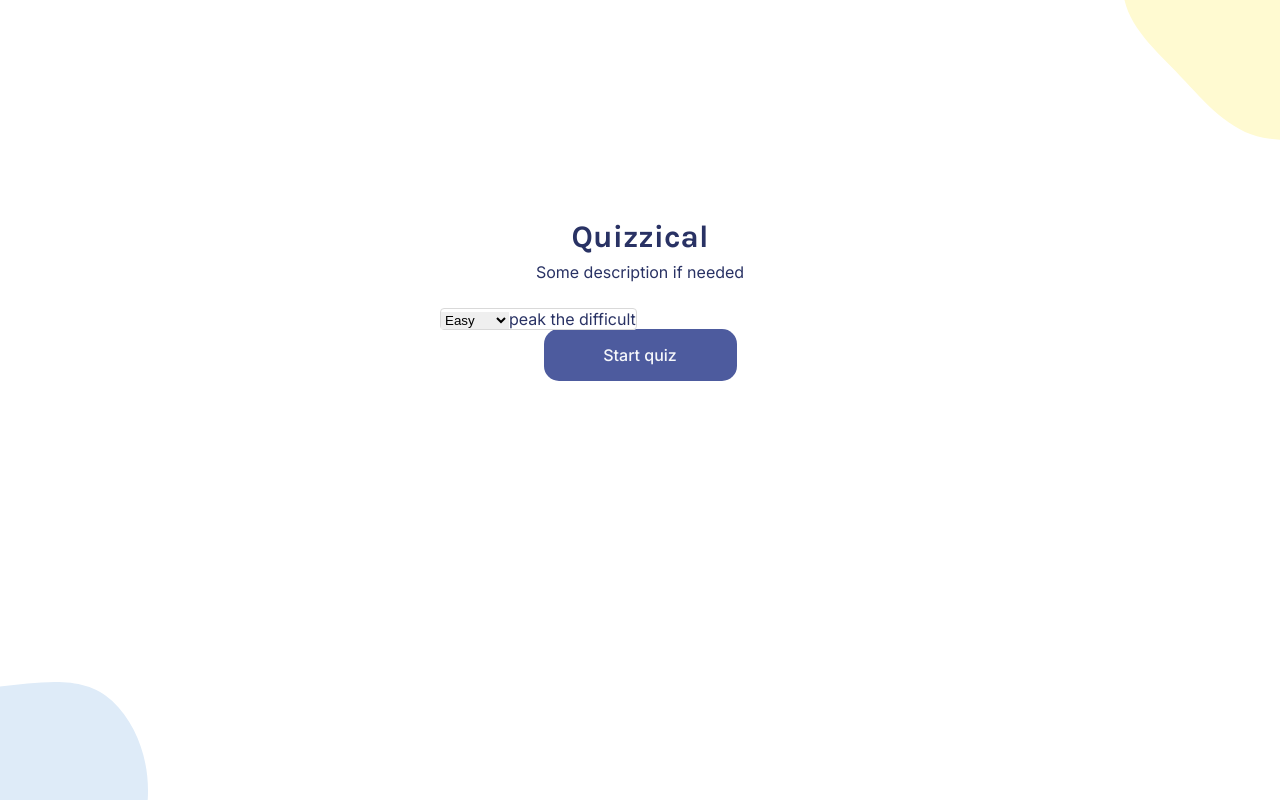
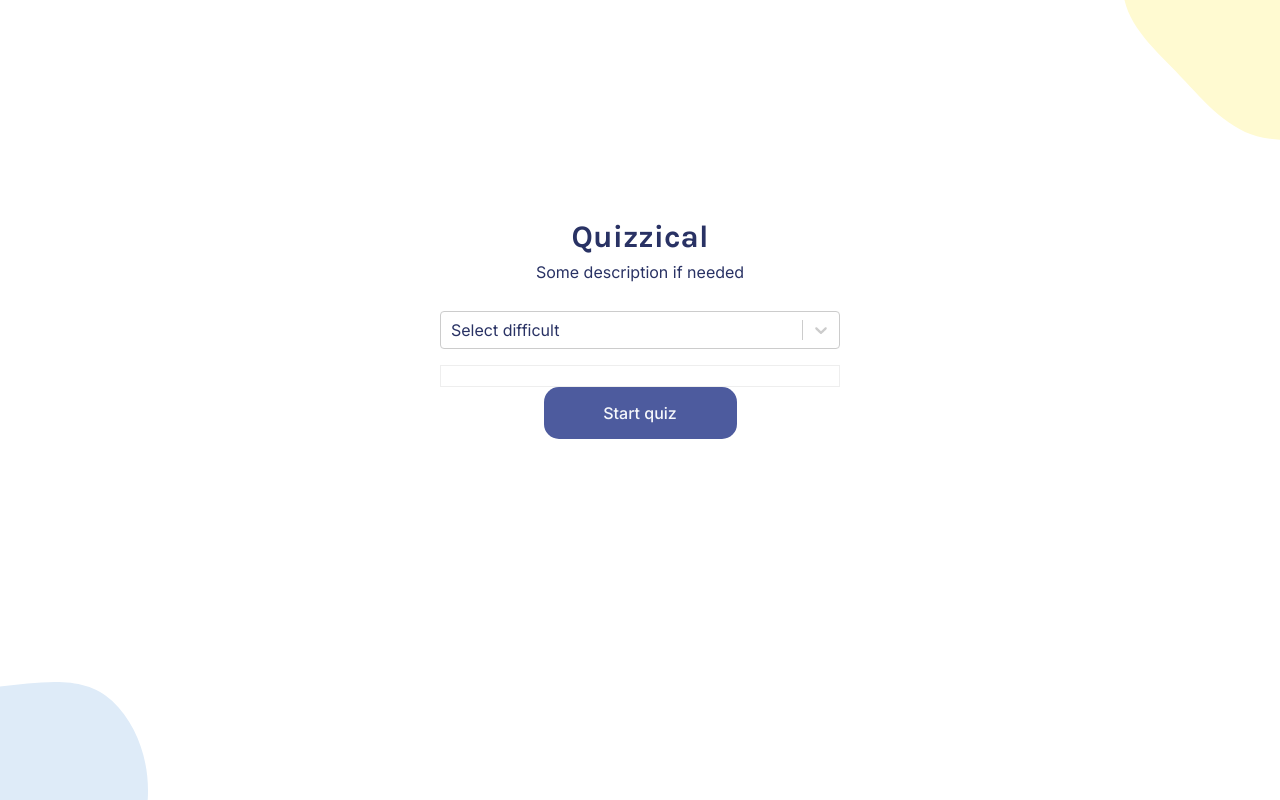
Before and after one commit to Haomari/Quizzical, a React (Create React App) app: page / in a window 1280 px wide. Built offline with nearby package versions, Linux system fonts and the light colour scheme.

Commit message:
styled select added

```diff
--- a/src/App.jsx
+++ b/src/App.jsx
@@ -1,14 +1,26 @@
 import React, { useState } from "react";
 import Quizzical from "./components/Quizzical";
+import Select from "react-select";
 
 function App() {
   const [isStartScreen, setIsStartScreen] = useState(true);
-	const [difficultOfQuizzical, setDifficultOfQuizzical] = useState("ease")
+  const [difficultOfQuizzical, setDifficultOfQuizzical] = useState("");
 
   const toggleIsStartScreen = () => {
-    setIsStartScreen((prevIsStartScreen) => !prevIsStartScreen);
-    console.log(isStartScreen);
+		console.log(difficultOfQuizzical)
+    if (difficultOfQuizzical.length > 0) {
+      setIsStartScreen((prevIsStartScreen) => !prevIsStartScreen);
+      console.log(isStartScreen);
+    } else {
+			alert("Please chouse difficult")
+		}
   };
+
+  const selectOptions = [
+    { value: "easy", label: "Easy" },
+    { value: "medium", label: "Medium" },
+    { value: "hard", label: "Hard" },
+  ];
 
   console.log("run A");
 
@@ -50,18 +62,16 @@ function App() {
             <>
               <h2 className="main__title">Quizzical</h2>
               <p className="main__description">Some description if needed</p>
-              <label className="select__title ">
-                <select
-								className="main__select select"
-                  value={difficultOfQuizzical}
-                  onChange={(e) => setDifficultOfQuizzical(e.target.value)}
-                >
-                  <option className="select__value" value="easy">Easy</option>
-                  <option className="select__value" value="medium">Medium</option>
-                  <option className="select__value" value="hard">Hard</option>
-                </select>
-								peak the difficult
-              </label>
+              <Select
+                options={selectOptions}
+                onChange={(e) => setDifficultOfQuizzical(e.value)}
+                className="main__select select-main"
+                placeholder="Select difficult"
+                classNamePrefix="select-main"
+                isSearchable={false}
+                // defaultMenuIsOpen
+              />
+							<input type="number" className="main__text-input input"/>
               <button
                 onClick={toggleIsStartScreen}
                 type="button"
@@ -71,9 +81,7 @@ function App() {
               </button>
             </>
           ) : (
-            <Quizzical
-						difficultOfQuizzical={difficultOfQuizzical}
-						/>
+            <Quizzical difficultOfQuizzical={difficultOfQuizzical} />
           )}
         </div>
       </section>
--- a/src/scss/base/forms/forms.scss
+++ b/src/scss/base/forms/forms.scss
@@ -22,7 +22,7 @@
 
 // <INPUTS>
 // Сніппет (HTML): inp
-// @import "input";
+@import "input";
 
 // <CHECK>
 // Сніппет (HTML): chk
--- a/src/scss/base/forms/select.scss
+++ b/src/scss/base/forms/select.scss
@@ -1,152 +1,51 @@
 // <SELECT>
 // Сніппет (HTML): sel
-.select {
-	min-width: 0;
-	position: relative;
-	// .select__body
-	&__body {
-		position: relative;
+.select-main {
+
+  &__control {
+    cursor: pointer !important;
+
+    &--menu-is-open .select-main__dropdown-indicator svg {
+      transform: rotate(180deg) !important;
     }
-	// .select__title
-	&__title {
-		color: inherit;
-		text-align: left;
-		border: 1px solid #d9d9d9;
-		background-color: #fff;
-		cursor: pointer;
-		width: 100%;
-		border-radius: 4px;
+
+		&--menu-is-open {
+			box-shadow: 0 0 0 rem(1) var(--bg-accent) !important;
 		}
-	// .select__value
-	&__value {
-		display: flex;
-		min-width: 0;
-		align-items: center;
-		height: rem(30);
-		padding: 0 rem(15);
-		gap: rem(10);
-		> * {
-			flex: 1 1 auto;
+
+		&--is-focused {
+			box-shadow: none !important;
+			border-color: hsl(0, 0%, 80%);
 		}
-		&:after {
-			content: "";
-			align-self: stretch;
-			flex: 0 0 10px;
-			transition: all 0.3s ease 0s;
-			display: flex;
-			justify-content: center;
-			align-items: center;
-			._select-open & {
-				transform: rotate(-180deg);
-			}
-		}
-		&._select-pseudo-label {
-			&::before {
-				content: attr(data-pseudo-label);
-				opacity: 0.5;
-			}
-		}
-	}
-	// .select__content
-	&__content {
-		flex: 1 1 auto;
-		overflow: hidden;
-		text-overflow: ellipsis;
-		white-space: nowrap;
-	}
-	// .select__text
-	&__text {
-		flex: 1 1 auto;
-		overflow: hidden;
-		text-overflow: ellipsis;
-		white-space: nowrap;
-	}
-	&__input {
-		width: 100%;
-		background-color: transparent;
-		height: 100%;
-	}
-	// .select__options
-	&__options {
-		color: #000;
-		position: absolute;
-		top: calc(100% - rem(1));
-		border-radius: 0 0 4px 4px;
-		min-width: 100%;
-		left: 0;
-		background-color: #fff;
-		border-top: 0;
-		border: 1px solid #d9d9d9;
-		border-top: 0;
-		padding: 10px 0px 5px 0px;
-	}
-	// .select__scroll
-	&__scroll {
-		overflow-y: auto;
-		overflow-x: hidden;
-		// Максимальна висота
-		max-height: rem(200);
-		// Стилі скроллбару
-		.simplebar-scrollbar {
-			&::before {
-				//opacity: 1;
-			}
-		}
-	}
-	// .select__option
-	&__option {
-		width: 100%;
-		text-align: left;
-		cursor: pointer;
-		padding: 5px 15px;
-		color: inherit;
-		&._select-selected {
-			background-color: #eee;
-		}
-		@media (any-hover: hover) {
+
 		&:hover {
-				background: #d9d9d9;
-			}
+			border-color: var(--bg-accent) !important;
+			box-shadow: 0 0 0 rem(1) var(--bg-accent) !important;
 		}
   }
 
-	// Конструкція додаткових даних
-	&__row {
-		display: inline-flex;
-		align-items: center;
-	}
-	&__asset {
-	}
-	&__text {
+  &__option {
+    cursor: pointer !important;
   }
 
-	&_show-top {
-		.select__options {
-			top: auto;
-			bottom: calc(100% - rem(1));
-			border: 1px solid #d9d9d9;
-			border-bottom: 0;
-			border-radius: 4px 4px 0 0;
-			padding: 5px 0px 10px 0px;
+  &__menu {
+    top: 1.95rem !important;
+    // bottom: 1rem !important;
+  }
+
+  &__menu-list {
+    // top: 0 !important;
+    // bottom: 1rem !important;
+  }
+
+  &__indicators {
+
+    & svg {
+      transition: ease transform 0.3s;
     }
   }
 
-	// Стан селекту
-	&._select-open {
-	}
-	&._select-disabled {
-	}
-	&._select-active {
-	}
-	&._select-focus {
-	}
-	&._select-multiple {
-	}
-	&._select-checkbox {
+  &__placeholder {
+    color: var(--primary) !important;
   }
 }
-
-// Тег
-._select-tag {
-	cursor: pointer;
-}
--- a/src/scss/home.scss
+++ b/src/scss/home.scss
@@ -43,6 +43,10 @@
     }
   }
 
+  &__select {
+    padding-bottom: 1rem;
+  }
+
   &__button {
     display: block;
     width: 12.0625rem;
@@ -73,7 +77,8 @@
 
   &__answears {}
 
-  &__button, &__bottom-button {
+  &__button,
+  &__bottom-button {
     display: block;
     padding: 0.65rem 1.35rem;
     background-color: #4D5B9E;
@@ -110,13 +115,9 @@
     gap: 1rem;
   }
 
-	&__bottom-button {
+  &__bottom-button {}
 
-	}
-
-	&__bottom-text {
-
-	}
+  &__bottom-text {}
 }
 
 .answears-quizzical {
@@ -170,4 +171,5 @@
 
   &__input {}
 }
+
 //====================================================================================================
```
Lines whose indentation alone changed are shown as unchanged.
